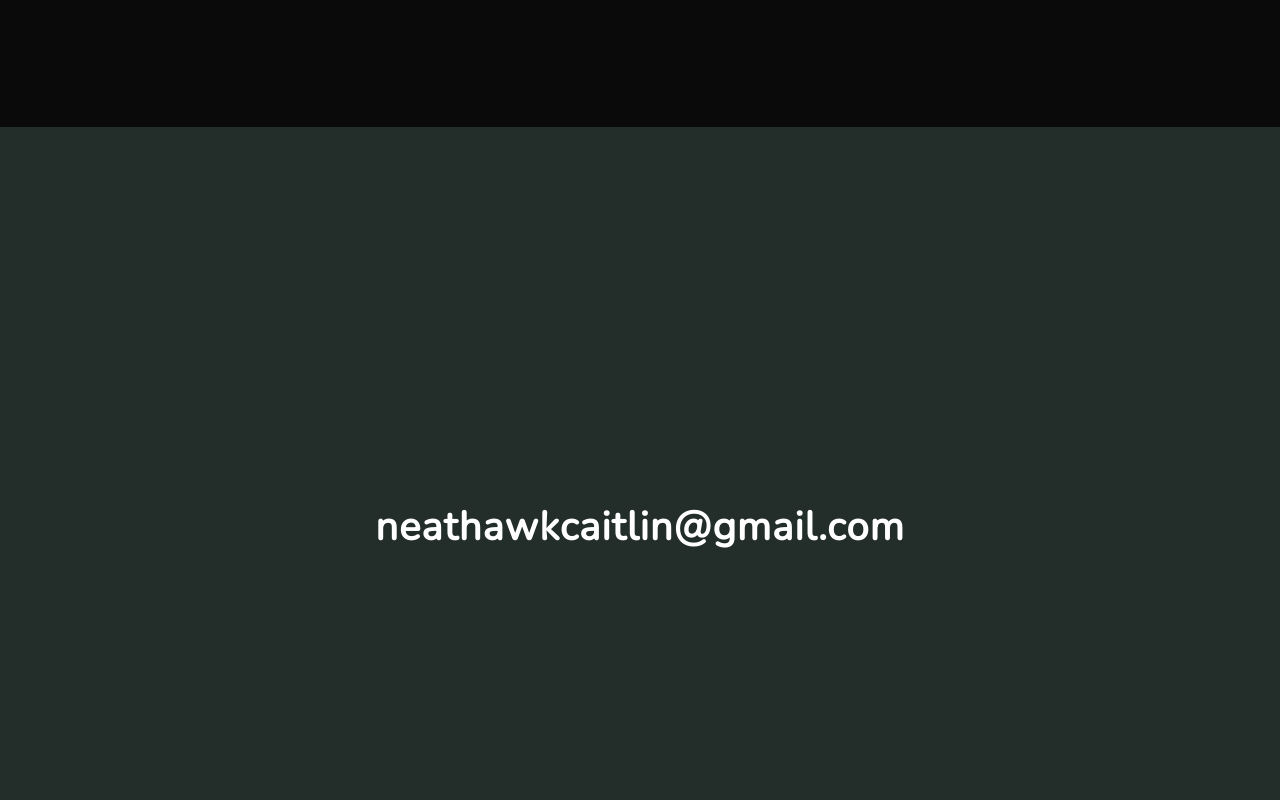
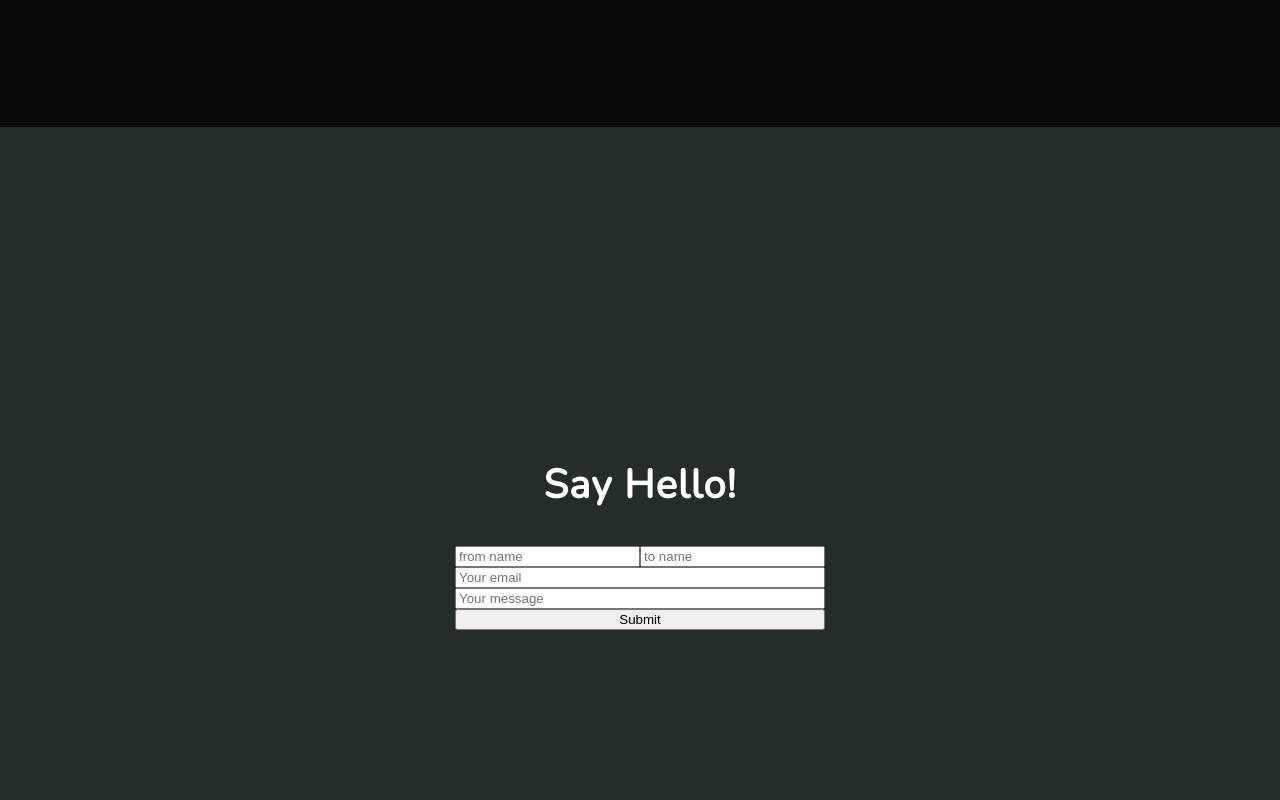
Before and after one commit to CaitHawk/portfolio-react, a React (Create React App) app: page / in a window 1280 px wide. Shown: the part 5000-5800 px from the top of the page. Built offline with nearby package versions, Linux system fonts and the light colour scheme.

Commit message:
Contact form and emailjs

```diff
--- a/package.json
+++ b/package.json
@@ -11,6 +11,7 @@
     "@testing-library/jest-dom": "^5.16.4",
     "@testing-library/react": "^13.3.0",
     "@testing-library/user-event": "^13.5.0",
+    "emailjs-com": "^3.2.0",
     "react": "^18.1.0",
     "react-dom": "^18.1.0",
     "react-router-dom": "^6.3.0",
--- a/src/components/Contact.js
+++ b/src/components/Contact.js
@@ -1,9 +1,75 @@
+import { useState } from 'react';
 import '../styles/Contact.css';
+import { send } from 'emailjs-com';
 
 function ContactSection() {
+    const [toSend, setToSend] = useState({
+        from_name: '',
+        to_name: '',
+        message: '',
+        reply_to: '',
+    });
+
+    const onSubmit = (e) => {
+        e.preventDefault();
+        send(
+            'service_noopmg9',
+            'template_qmsomwp',
+            toSend,
+            'HcaUXf75I1PPZnyJ2'
+        )
+            .then((response) => {
+                console.log('SUCCESS!', response.status, response.text);
+            })
+            .catch((err) => {
+                console.log('FAILED...', err);
+            });
+    };
+
+    const handleChange = (e) => {
+        setToSend({ ...toSend, [e.target.name]: e.target.value });
+    };
+
     return (
         <section className="contactMain" id="contactSection">
-            <h1>neathawkcaitlin@gmail.com</h1>
+            <h1>Say Hello!</h1>
+            <form onSubmit={onSubmit} className="contactForm">
+                <div className="contactToFromDiv">
+                    <input
+                        type='text'
+                        name='from_name'
+                        placeholder='from name'
+                        value={toSend.from_name}
+                        onChange={handleChange}
+                        className="contactFromInput"
+                    />
+                    <input
+                        type='text'
+                        name='to_name'
+                        placeholder='to name'
+                        value={toSend.to_name}
+                        onChange={handleChange}
+                        className="contactToInput"
+                    />
+                </div>
+                <input
+                    type='text'
+                    name='reply_to'
+                    placeholder='Your email'
+                    value={toSend.reply_to}
+                    onChange={handleChange}
+                    className="contactEmailInput"
+                />
+                <input
+                    type='text'
+                    name='message'
+                    placeholder='Your message'
+                    value={toSend.message}
+                    onChange={handleChange}
+                    className="contactMessageInput"
+                />
+                <button type='submit'>Submit</button>
+            </form>
         </section >
     );
 }
--- a/src/styles/Contact.css
+++ b/src/styles/Contact.css
@@ -3,6 +3,7 @@
     background-color: rgb(35, 46, 42);
     font-family: 'Nunito', sans-serif;
     display: flex;
+    flex-direction: column;
     justify-content: center;
     align-items: center;
     color: white;
@@ -11,3 +12,7 @@
 .contactMain h1 {
     font-size: 40px;
 }
+.contactForm {
+    display: flex;
+    flex-direction: column;
+}
```
Also changed, not shown: 1 other file (tests, documents, lock files or other folders).
